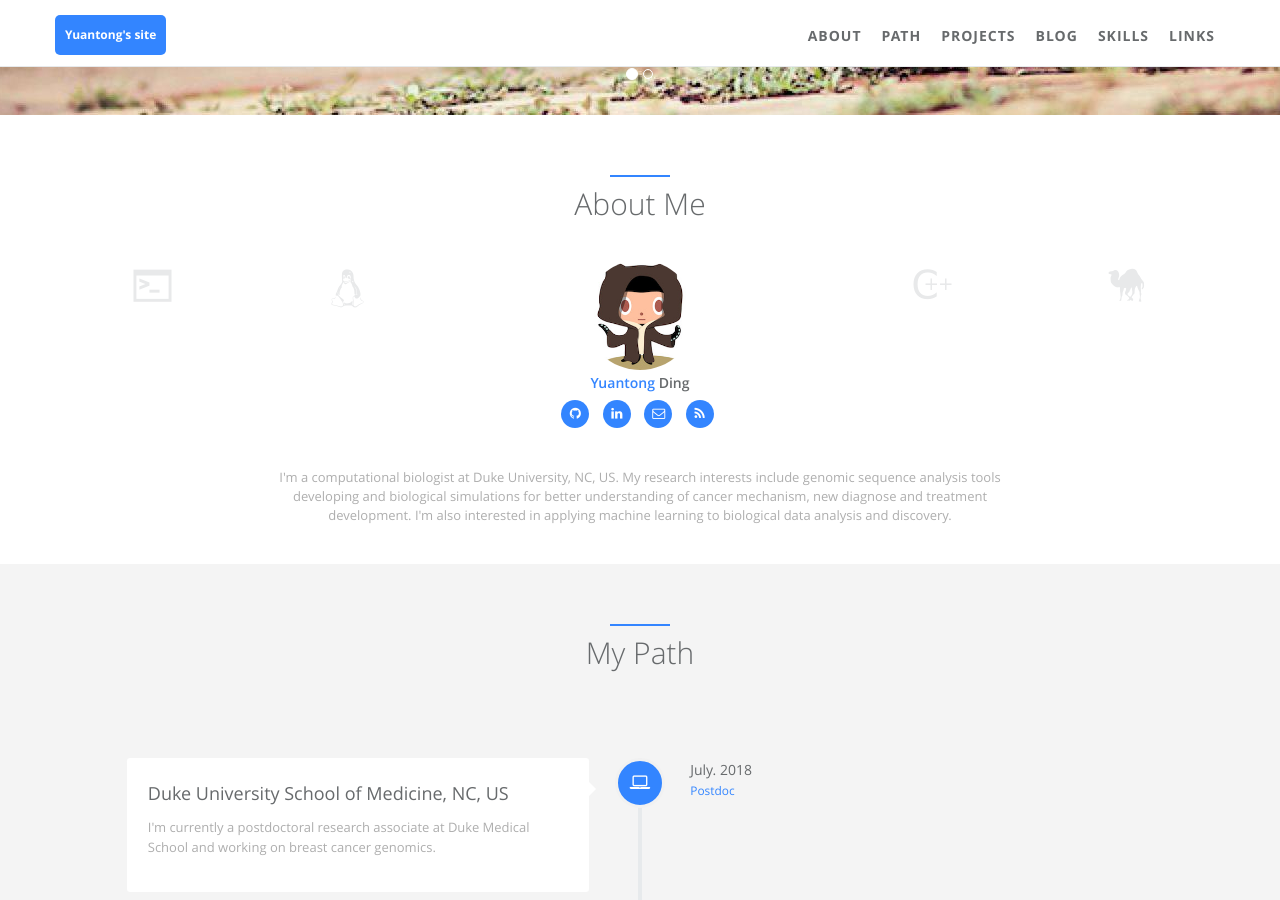
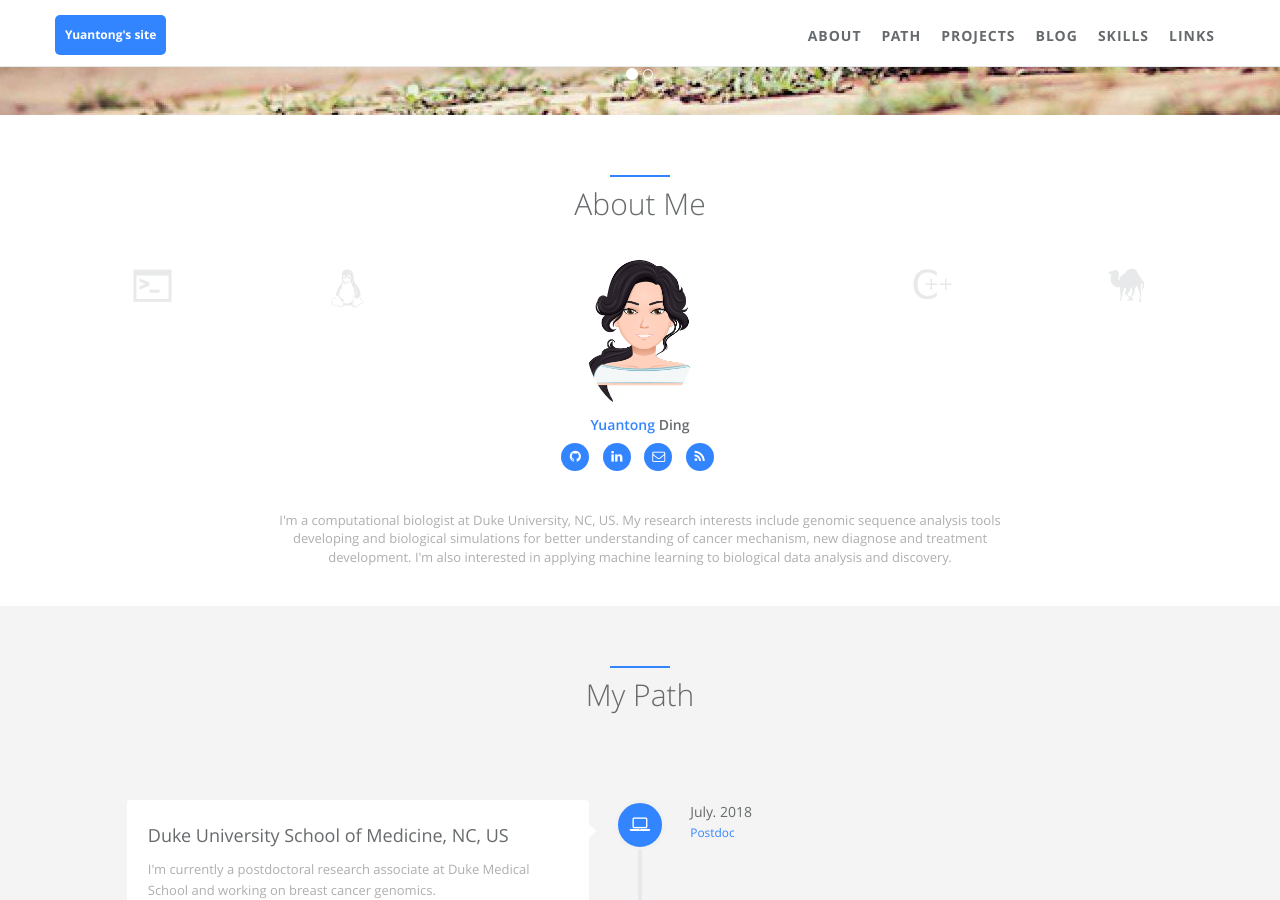
Before and after one commit to ding-yt/ding-yt.github.io, a Jekyll site: the page built from index.html, in a window 1280 px wide and 900 px high, scrolled down 355 px. Built offline with Jekyll 4.4.1, drawn with Linux system fonts in a browser that asks for light colours.

Commit message:
Update _config.yml

```diff
--- a/_config.yml
+++ b/_config.yml
@@ -14,7 +14,7 @@
   name: YTding # Be used at blog posts' author.
   first_name: Yuantong  # Be used at index page about me section.
   last_name: Ding  # Be used at index page about me section.
-  avatar: /static/assets/img/landing/avatar.jpg  # upload your avatar at directory and edit it.
+  avatar: /static/assets/img/landing/myAvatar.png  # upload your avatar at directory and edit it.
   github_username: ding-yt  # Leave blank if you don't have now
   linkedin_id: yuantong-ding-398ab138 # Leave blank if you don't have now
   facebook_username:   # Leave blank if you don't have now
```
